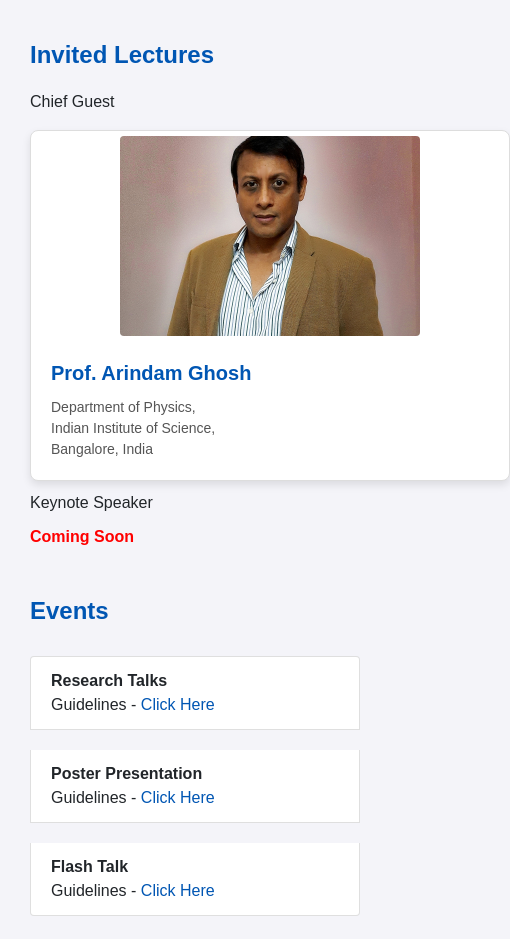
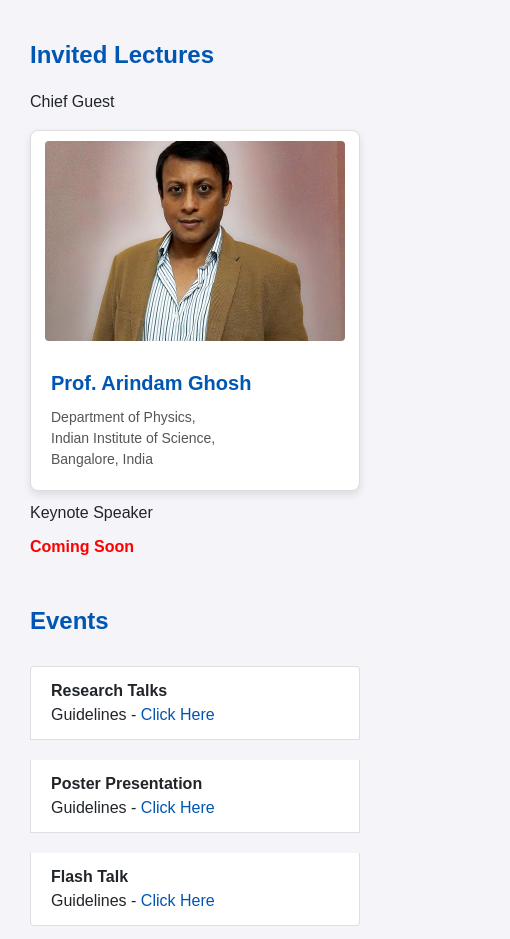
Before and after one commit to HiteshYasam/RSD_7.0, a plain HTML site: page index.html in a window 390 px wide. Shown: the part 2060-2999 px from the top of the page, 510 px wide, since content can reach past the window. Drawn offline with nearby package versions, Linux system fonts and the light colour scheme.

Commit message:
second-final-change2

```diff
--- a/index.css
+++ b/index.css
@@ -185,10 +185,14 @@ video{
 
 @media (max-width: 768px) {
 
+    .card{
+        width: auto;
+    }
+
     .card-img{
         width: 300px;
         height: 200px;
-        margin: 5px auto;
+        margin: 10px auto;
     }
 
     .footer-content {
```
